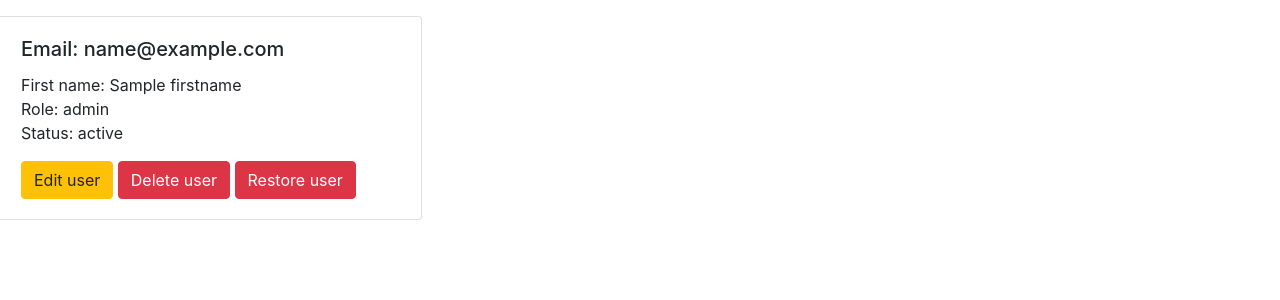
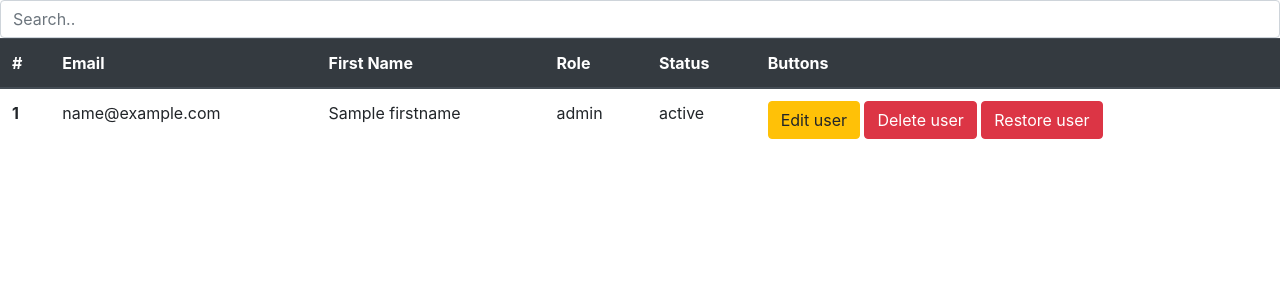
Before and after one commit to mehalyna/Ch-117-Python-Project-ITA, a Flask app: template admin/templates/users_list.html in a window 1280 px wide. Shown: the part 56-356 px from the top of the page. Run offline with Flask 2, Linux system fonts and the light colour scheme; the template is opened without the code that fills it: most values are stand-ins (such as "Sample title", 1, 10 or a date in 2020); some libraries are stand-ins or nearby versions.

Commit message:
creating table for users

```diff
--- a/admin/static/js/main.js
+++ b/admin/static/js/main.js
@@ -4,3 +4,12 @@ function change_status(url, status) {
         window.location.href = url;
     }
 }
+
+$(document).ready(function () {
+    $("#myInput").on("keyup", function () {
+        var value = $(this).val().toLowerCase();
+        $("#myTable tr").filter(function () {
+            $(this).toggle($(this).text().toLowerCase().indexOf(value) > -1)
+        });
+    });
+});
--- a/admin/templates/users_list.html
+++ b/admin/templates/users_list.html
@@ -4,19 +4,27 @@ User List
 {% endblock %}
 
 {% block body %}
-    <div class="row">
+    <input class="form-control" id="myInput" type="text" placeholder="Search..">
+    <table class="table">
+        <thead class="thead-dark">
+        <tr>
+            <th scope="col">#</th>
+            <th scope="col">Email</th>
+            <th scope="col">First Name</th>
+            <th scope="col">Role</th>
+            <th scope="col">Status</th>
+            <th scope="col">Buttons</th>
+        </tr>
+        </thead>
         {% for user in users %}
-            <div class="card col-12 col-md-6 col-lg-3 col-xl-4 mt-3 mr-3" style="width: 18rem;">
-                <div class="card-body">
-                    <h5 class="card-title">Email: {{ user.email }}</h5>
-                    <p class="card-text">
-                        First name: {{ user.firstname }}
-                        <br>
-                        Role: {{ user.role }}
-                        <br>
-                        Status: {{ user.status }}
-                        <br>
-                    </p>
+            <tbody id="myTable">
+            <tr>
+                <th scope="row">{{ loop.index }}</th>
+                <td>{{ user.email }}</td>
+                <td>{{ user.firstname }}</td>
+                <td>{{ user.role }}</td>
+                <td>{{ user.status }}</td>
+                <td>
                     <a href="{{ url_for('update_user', _id=user.id) }}"
                        class="btn btn-warning btn-secondary"
                        data-toggle="tooltip"
@@ -42,8 +50,9 @@ User List
                             Restore user
                         </button>
                     {% endif %}
-                </div>
-            </div>
+                </td>
+            </tr>
+            </tbody>
         {% endfor %}
-    </div>
+    </table>
 {% endblock %}
```
Lines whose indentation alone changed are shown as unchanged.
